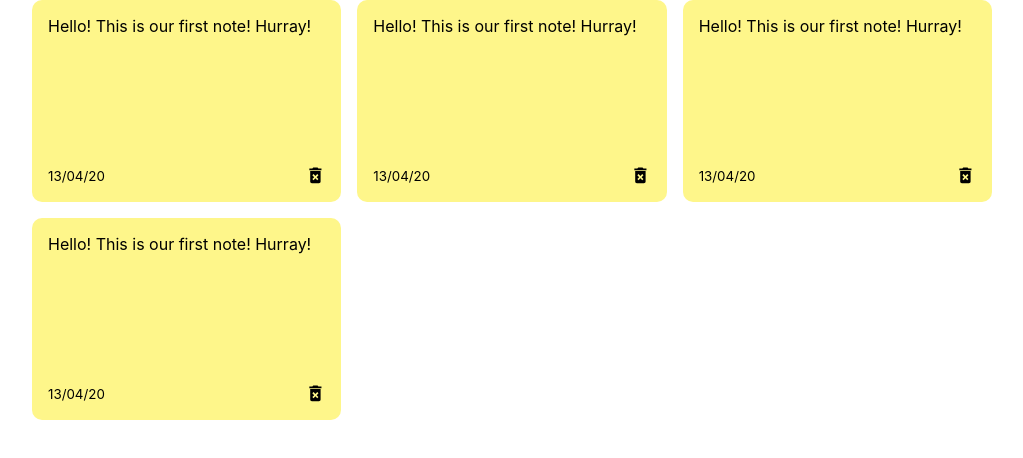
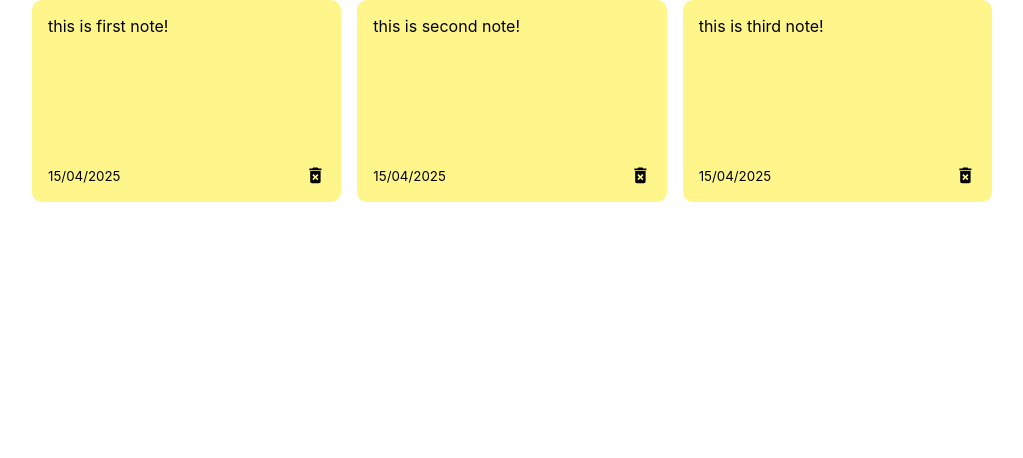
Before and after one commit to aaronreynolds421/react-notes-app, a React (Create React App) app: page / in a window 1280 px wide. Shown: the top 458 px of the page, without its empty margins (128-1151 px from the left). Built offline with nearby package versions, Linux system fonts and the light colour scheme.

Commit message:
more updates

```diff
--- a/src/App.js
+++ b/src/App.js
@@ -1,9 +1,16 @@
 import NoteList from "./components/NoteList";
+import { useState } from "react";
+import { nanoid } from "nanoid";
 
 const App = () => {
+  const [notes, setNotes] = useState([
+    { id: nanoid(), text: "this is first note!", date: "15/04/2025" },
+    { id: nanoid(), text: "this is second note!", date: "15/04/2025" },
+    { id: nanoid(), text: "this is third note!", date: "15/04/2025" },
+  ]);
   return (
     <div className="container">
-      <NoteList />
+      <NoteList notes={notes} />
     </div>
   );
 };
--- /dev/null
+++ b/src/components/Note.js
@@ -0,0 +1,14 @@
+import { MdDeleteForever } from "react-icons/md";
+const Note = ({ id, text, date }) => {
+  return (
+    <div className="note">
+      <span> {text}</span>
+      <div className="note-footer">
+        <small>{date}</small>
+        <MdDeleteForever className="delete-icon" size="1.3em" />
+      </div>
+    </div>
+  );
+};
+
+export default Note;
--- a/src/components/NoteList.js
+++ b/src/components/NoteList.js
@@ -1,12 +1,11 @@
-import Notes from './Notes';
+import Note from "./Note";
 
-const NoteList = () => {
+const NoteList = ({ notes }) => {
   return (
     <div className="notes-list">
-      <Notes />
-      <Notes />
-      <Notes />
-      <Notes />
+      {notes.map((note) => (
+        <Note id = {note.id} text = {note.text} date = {note.date}/>
+      ))}
     </div>
   );
 };
--- a/src/components/Notes.js
+++ /dev/null
@@ -1,14 +0,0 @@
-import { MdDeleteForever } from "react-icons/md";
-const Notes = () => {
-  return (
-    <div className="note">
-      <span> Hello! This is our first note! Hurray!</span>
-      <div className="note-footer">
-        <small>13/04/20</small>
-        <MdDeleteForever className="delete-icon" size="1.3em"/>
-      </div>
-    </div>
-  );
-};
-
-export default Notes;
```
